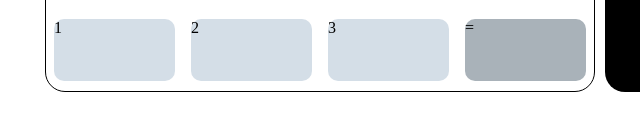
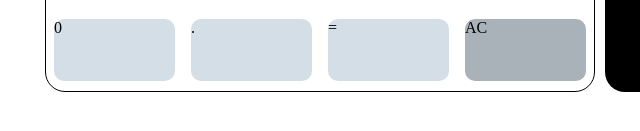
Before and after one commit to lucasjstn/Brain-Calc, a plain HTML site: page index.html in a window 1280 px wide. Shown: the part 515-646 px from the top of the page, 215-855 px from the left. Drawn offline with Linux system fonts and the light colour scheme.

Commit message:
correcting the last row items

```diff
--- a/index.html
+++ b/index.html
@@ -34,7 +34,7 @@
         <section class="buttons-container">
           <div class="main-buttons-container">
             <div class="row-of-buttons">
-              <div class="button" id="parenthesis">()</div>
+              <div class="button" id="parenthesis">( )</div>
               <div class="button" id="percentage">%</div>
               <div class="button" id="quocient">÷</div>
               <div class="button" id="multiplication">×</div>
@@ -62,10 +62,10 @@
             </div>
 
             <div class="row-of-buttons">
-              <div class="button" id="digit">1</div>
-              <div class="button" id="digit">2</div>
-              <div class="button" id="digit">3</div>
-              <div class="button" id="equal-sign">=</div>
+              <div class="button" id="digit">0</div>
+              <div class="button" id="digit">.</div>
+              <div class="button" id="digit">=</div>
+              <div class="button" id="delete">AC</div>
             </div>
           </div>
 
```
